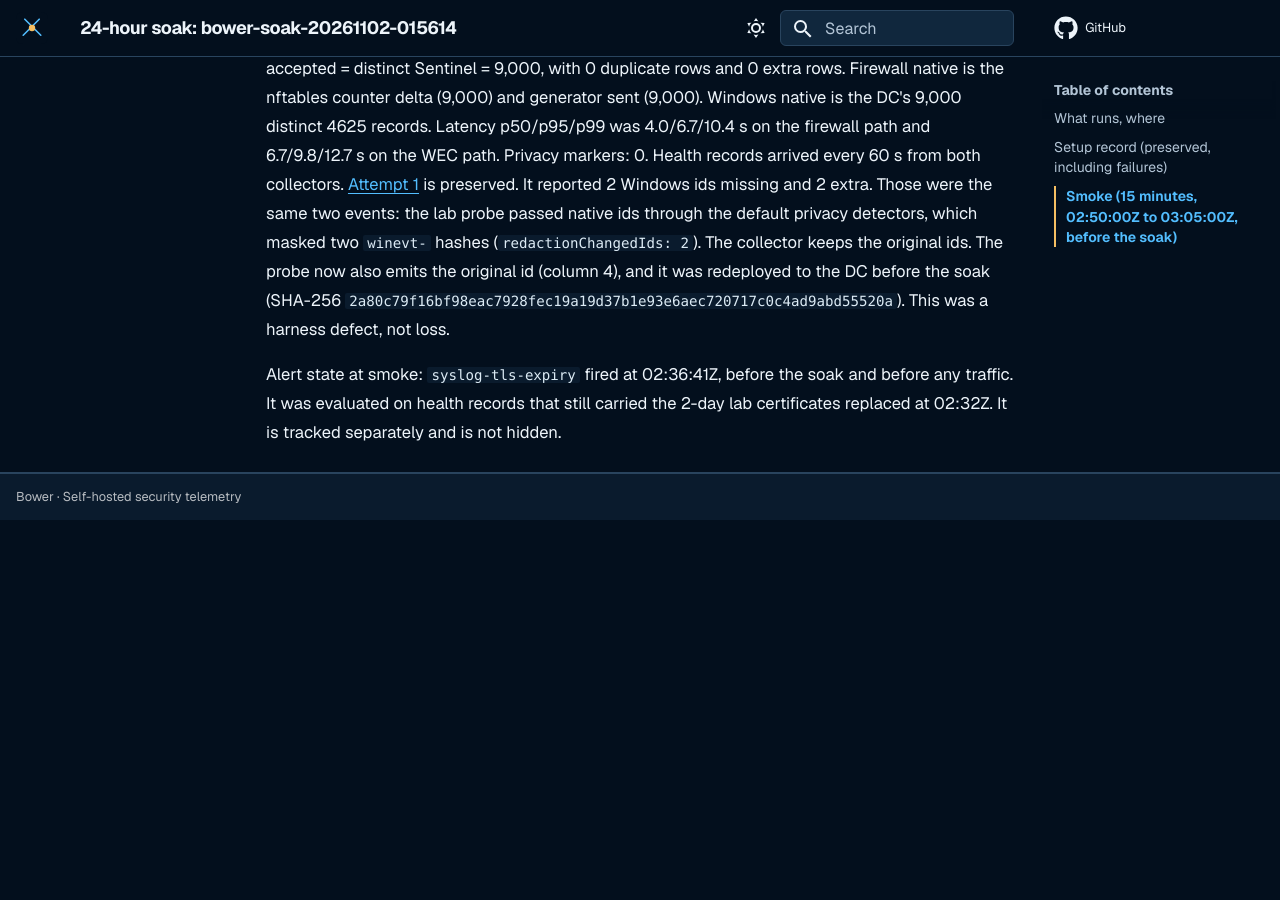
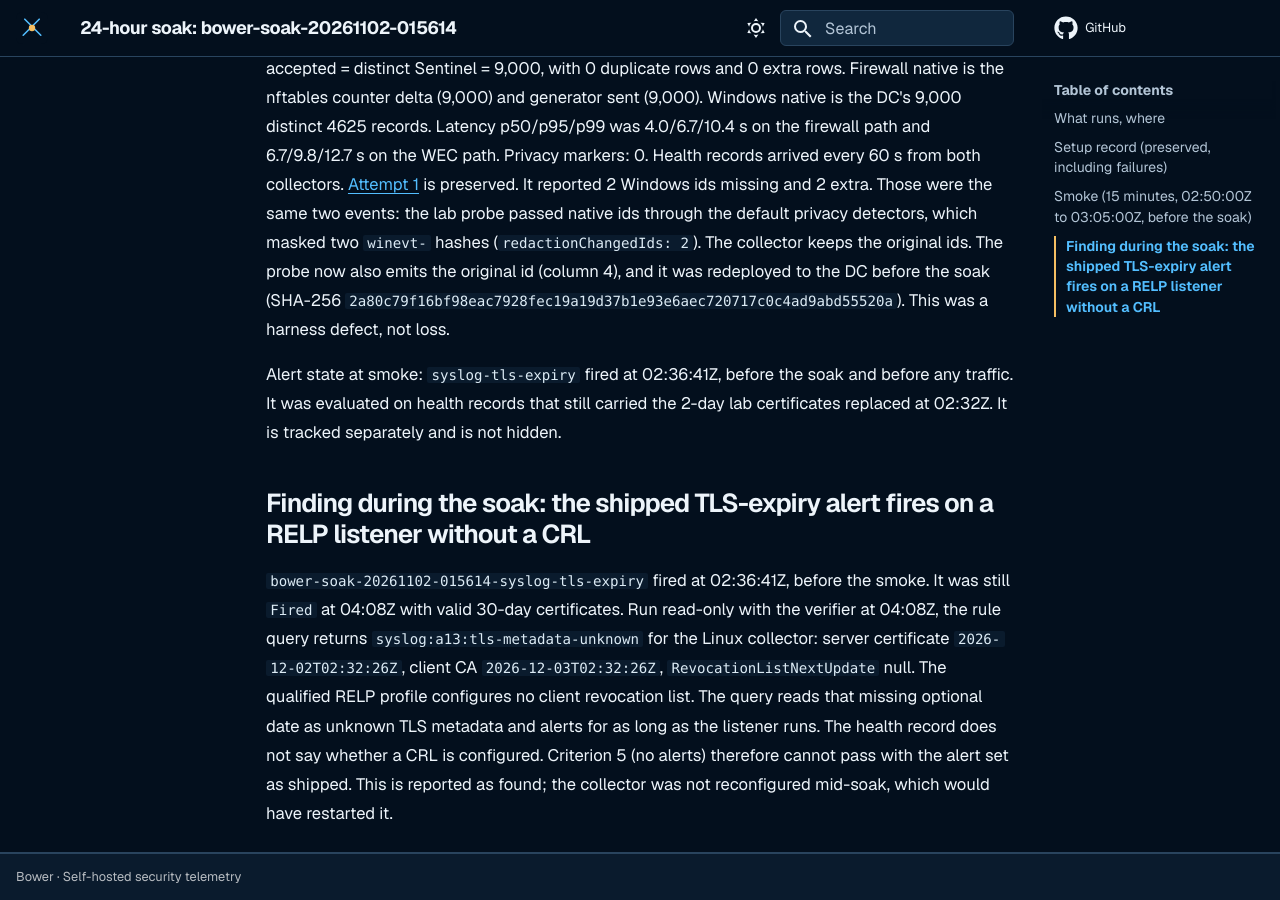
Before and after one commit to jusso-dev/Bower, an MkDocs documentation site: the page built from docs/evidence/soak-20261102-015614/README.md, in a window 1280 px wide and 900 px high, scrolled down 1650 px. Built offline with MkDocs 1.6.1 and Material for MkDocs 9.7.7, drawn with Linux system fonts in a browser that asks for light colours; before the commit the page ends 2170 px from its top, so only the background shows below that.

Commit message:
Soak evidence: TLS-expiry alert fires on a RELP listener without a CRL
Co-Authored-By: Claude Opus 5.5 <noreply@anthropic.com>

```diff
--- a/docs/evidence/soak-20261102-015614/README.md
+++ b/docs/evidence/soak-20261102-015614/README.md
@@ -43,3 +43,15 @@ emits the original id (column 4), and it was redeployed to the DC before the soa
 Alert state at smoke: `syslog-tls-expiry` fired at 02:36:41Z, before the soak and before any
 traffic. It was evaluated on health records that still carried the 2-day lab certificates
 replaced at 02:32Z. It is tracked separately and is not hidden.
+
+## Finding during the soak: the shipped TLS-expiry alert fires on a RELP listener without a CRL
+
+`bower-soak-20261102-015614-syslog-tls-expiry` fired at 02:36:41Z, before the smoke. It was
+still `Fired` at 04:08Z with valid 30-day certificates. Run read-only with the verifier at 04:08Z,
+the rule query returns `syslog:a13:tls-metadata-unknown` for the Linux collector:
+server certificate `2026-12-02T02:32:26Z`, client CA `2026-12-03T02:32:26Z`,
+`RevocationListNextUpdate` null. The qualified RELP profile configures no client revocation
+list. The query reads that missing optional date as unknown TLS metadata and alerts for as long as
+the listener runs. The health record does not say whether a CRL is configured. Criterion 5
+(no alerts) therefore cannot pass with the alert set as shipped. This is reported as found;
+the collector was not reconfigured mid-soak, which would have restarted it.
```
